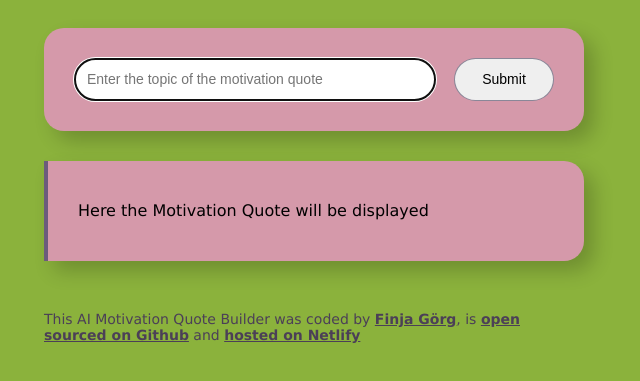
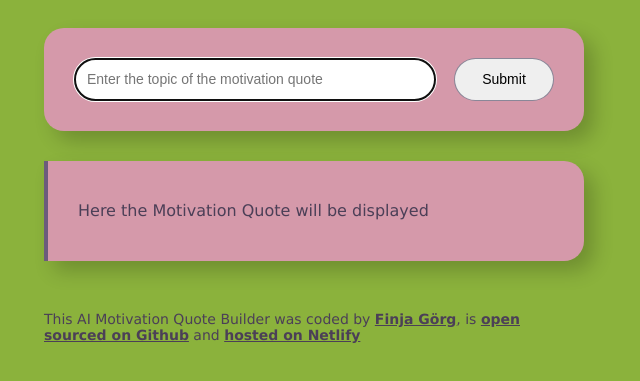
Before and after one commit to finjagrg/ai-motivation-quotes, a plain HTML site: page index.html in a window 1280 px wide. Shown: the part 171-552 px from the top of the page, without its empty margins (326-966 px from the left). Drawn offline with nearby package versions, Linux system fonts and the light colour scheme.

Commit message:
changed the quote font color

```diff
--- a/src/style.css
+++ b/src/style.css
@@ -53,6 +53,7 @@ form {
   border-top-right-radius: 20px;
   border-bottom-right-radius: 20px;
   line-height: 2.5;
+  color: #4b3f57;
 }
 footer {
   color: #4b3f57;
```
